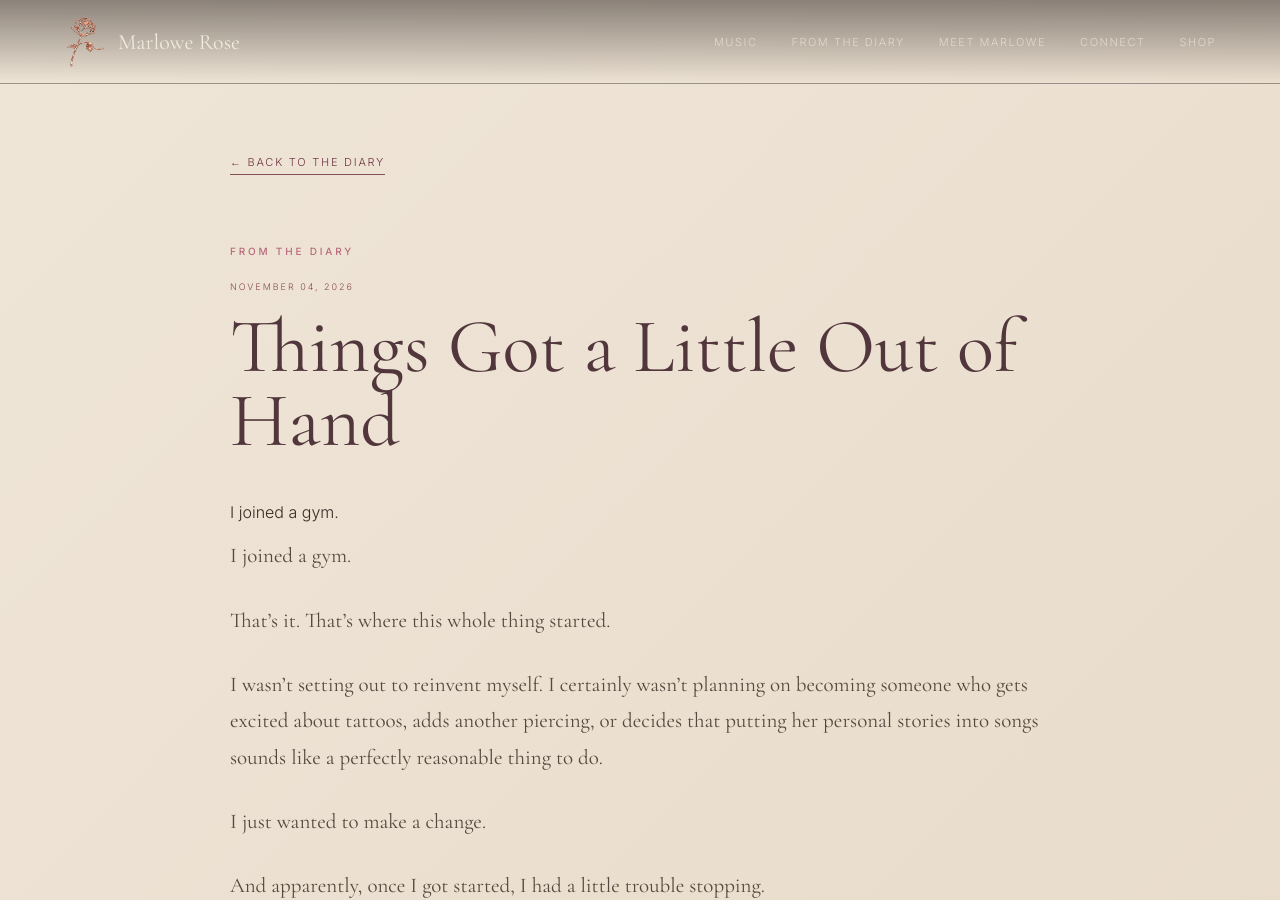
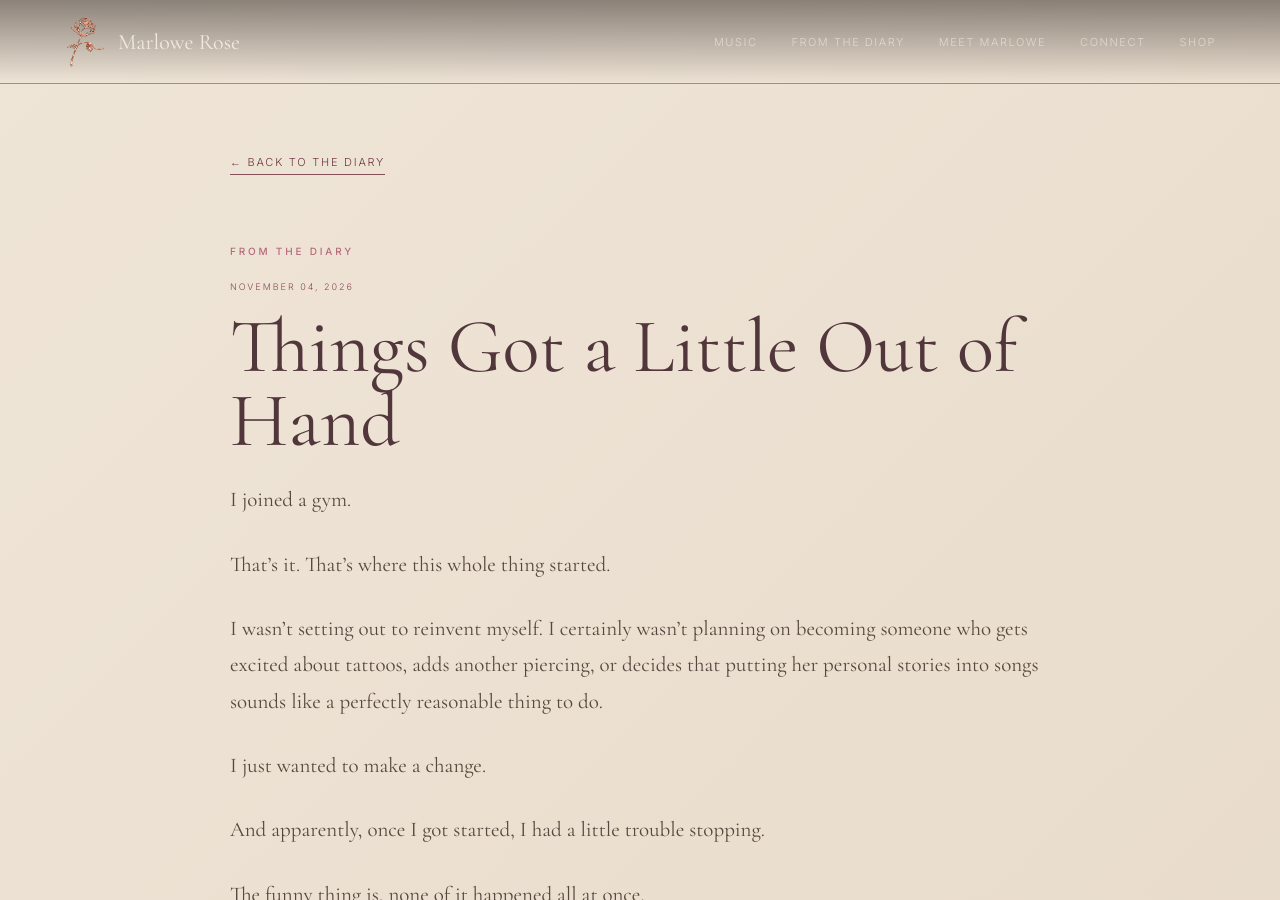
Before and after one commit to ransomblack/marlowe-rose-music, a Jekyll site: the page built from _diary/things-got-a-little-out-of-hand.md, in a window 1280 px wide and 900 px high. Built offline with Jekyll 4.4.1, drawn with Linux system fonts in a browser that asks for light colours.

Commit message:
Prevent duplicated opening text on all diary entry pages

```diff
--- a/_layouts/diary-entry.html
+++ b/_layouts/diary-entry.html
@@ -23,7 +23,6 @@
     <p class="eyebrow">FROM THE DIARY</p>
     <div class="journal-meta">{{ page.date | date: "%B %d, %Y" | upcase }}</div>
     <h1>{{ page.title }}</h1>
-    {% if page.excerpt %}<p class="entry-deck">{{ page.excerpt }}</p>{% endif %}
     <div class="entry-body">{{ content }}</div>
     {% include diary-comments.html entry_id=page.url %}
     <img src="{{ '/assets/marlowe-rose-logo.png' | relative_url }}" alt="" class="entry-rose">
```
